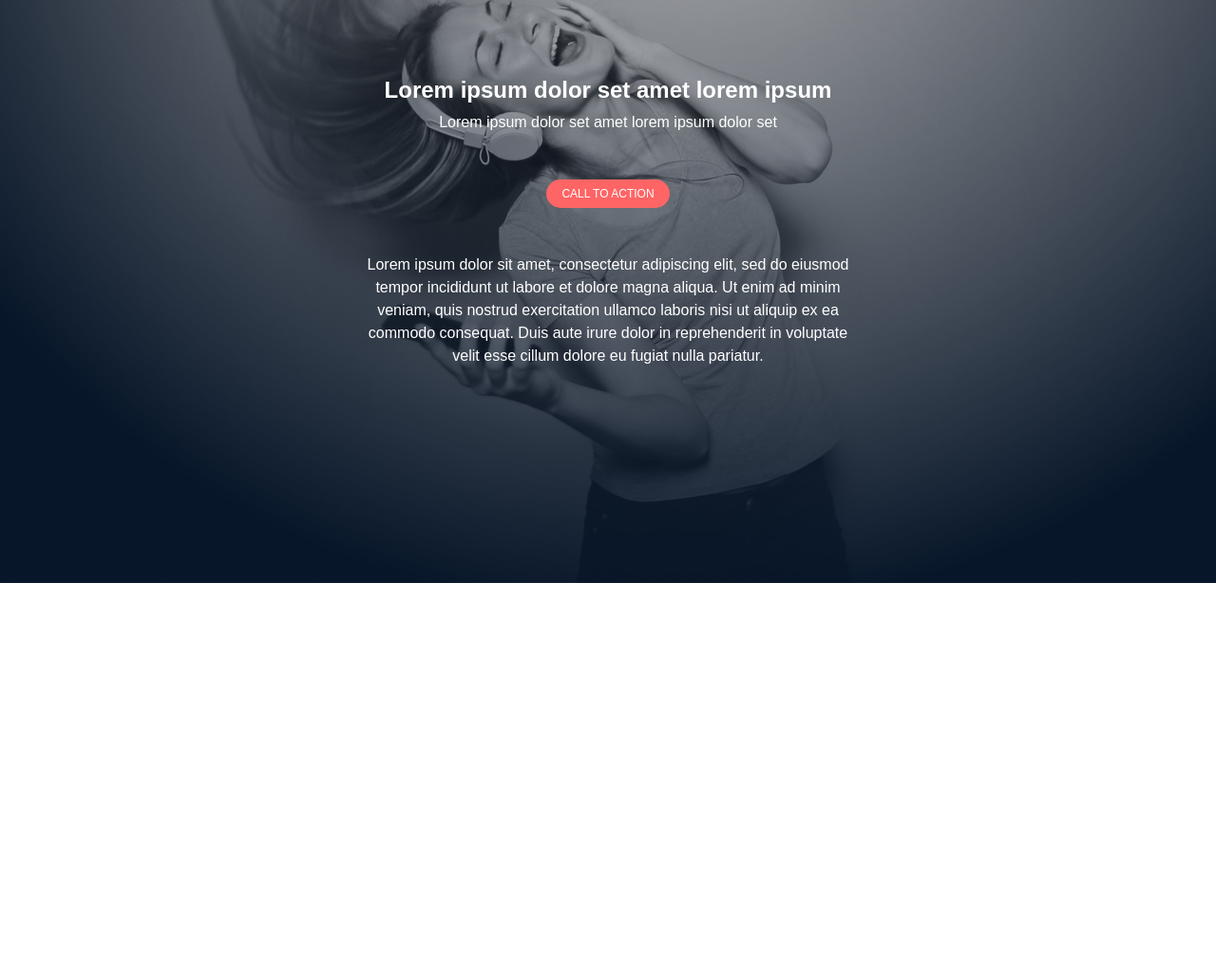
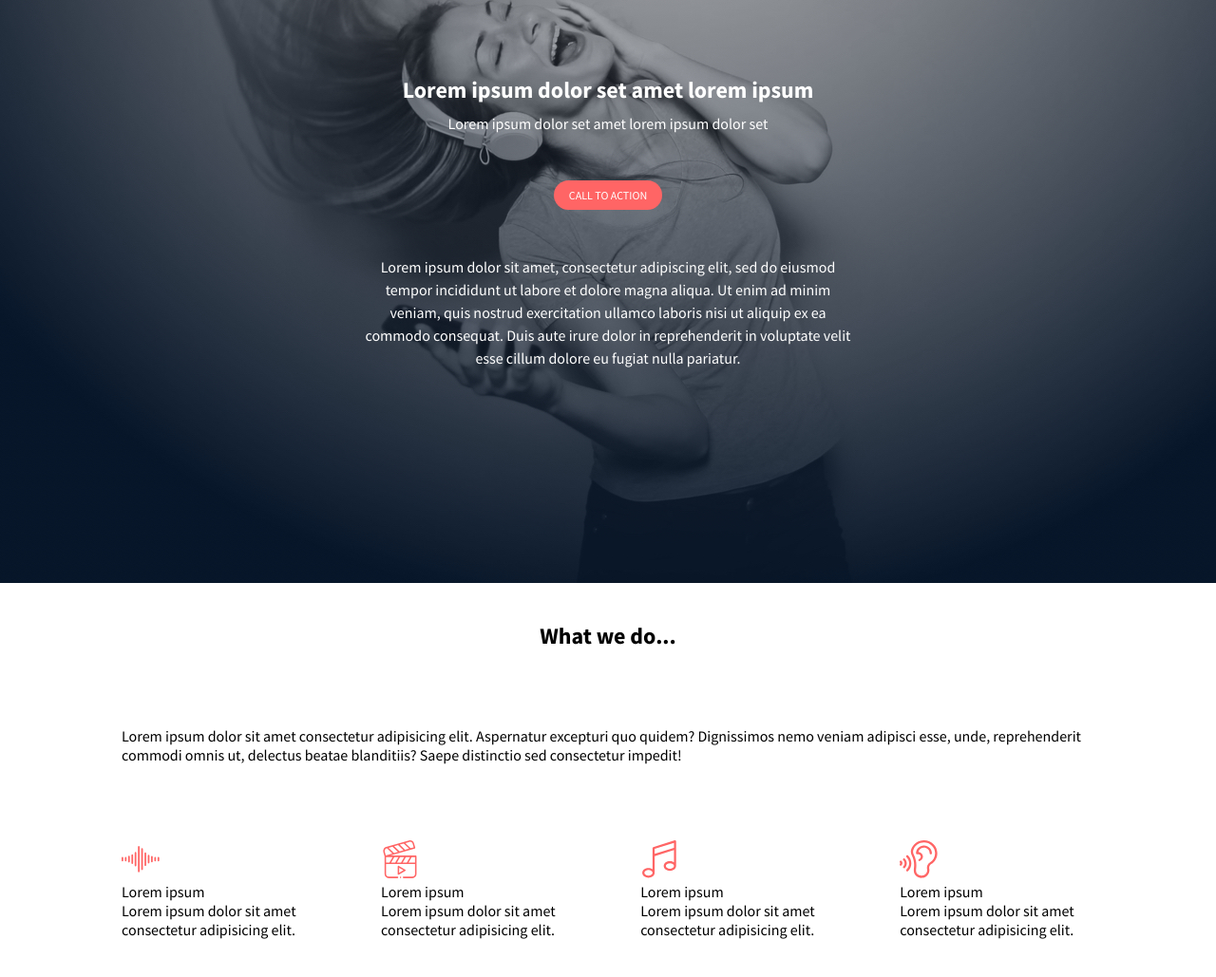
Before and after one commit to ruthiscoding/alx_html_css, a plain HTML site: page headphones/1-index.html in a window 1280 px wide. Shown: the part 146-1175 px from the top of the page at 95% size. Before the commit the page ends 800 px from the top, so only its background shows below. Drawn offline with Linux system fonts and the light colour scheme.

Commit message:
1-index.html, 1-styles.css

```diff
--- a/headphones/1-index.html
+++ b/headphones/1-index.html
@@ -6,6 +6,14 @@
     <meta name="viewport" content="width=device-width, initial-scale=1.0" />
     <title>Document</title>
     <link rel="stylesheet" type="text/css" href="./1-styles.css" />
+    <script
+      src="https://kit.fontawesome.com/4a2b055604.js"
+      crossorigin="anonymous"
+    ></script>
+    <link
+      href="https://fonts.googleapis.com/css2?family=Source+Sans+Pro:wght@400;700&display=swap"
+      rel="stylesheet"
+    />
   </head>
   <body>
     <header>
@@ -47,5 +55,42 @@
         </p>
       </div>
     </section>
+
+    <section class="what-we-do-section">
+      <div>
+        <h1>What we do...</h1>
+        <p>
+          Lorem ipsum dolor sit amet consectetur adipisicing elit. Aspernatur
+          excepturi quo quidem? Dignissimos nemo veniam adipisci esse, unde,
+          reprehenderit commodi omnis ut, delectus beatae blanditiis? Saepe
+          distinctio sed consectetur impedit!
+        </p>
+        <div class="what-we-do-section-services">
+          <div>
+            <img
+              src="./images/sound-frequency.svg"
+              alt="sound frequency icon"
+            />
+            <p>Lorem ipsum</p>
+            <p>Lorem ipsum dolor sit amet consectetur adipisicing elit.</p>
+          </div>
+          <div>
+            <img src="./images/video.svg" alt="video icon" />
+            <p>Lorem ipsum</p>
+            <p>Lorem ipsum dolor sit amet consectetur adipisicing elit.</p>
+          </div>
+          <div>
+            <img src="./images/music.svg" alt="music icon" />
+            <p>Lorem ipsum</p>
+            <p>Lorem ipsum dolor sit amet consectetur adipisicing elit.</p>
+          </div>
+          <div>
+            <img src="./images/hearing.svg" alt="hearing icon" />
+            <p>Lorem ipsum</p>
+            <p>Lorem ipsum dolor sit amet consectetur adipisicing elit.</p>
+          </div>
+        </div>
+      </div>
+    </section>
   </body>
 </html>
--- a/headphones/1-styles.css
+++ b/headphones/1-styles.css
@@ -1,9 +1,8 @@
 * {
   margin: 0;
   padding: 0;
-  box-sizing: border-box;
+  font-family: "Source Sans Pro", sans-serif;
 }
-
 body {
   font-family: sans-serif;
 }
@@ -77,3 +76,33 @@ header nav ul li a {
   text-align: center;
   line-height: 1.5;
 }
+
+.what-we-do-section {
+  padding: 40px 0;
+}
+
+.what-we-do-section > div {
+  display: flex;
+  flex-direction: column;
+  justify-content: center;
+  align-items: center;
+  gap: 80px;
+  width: 80%;
+  margin: 0 auto;
+}
+
+.what-we-do-section img {
+  width: 40px;
+  height: 40px;
+}
+
+.what-we-do-section-services {
+  display: flex;
+  width: 100%;
+  justify-content: space-between;
+}
+
+.what-we-do-section-services div {
+  width: 20%;
+  gap: 40px;
+}
```
Also changed, not shown: headphones/images/hearing.svg (added), headphones/images/music.svg (added), headphones/images/sound-frequency.svg (added), headphones/images/video.svg (added).
